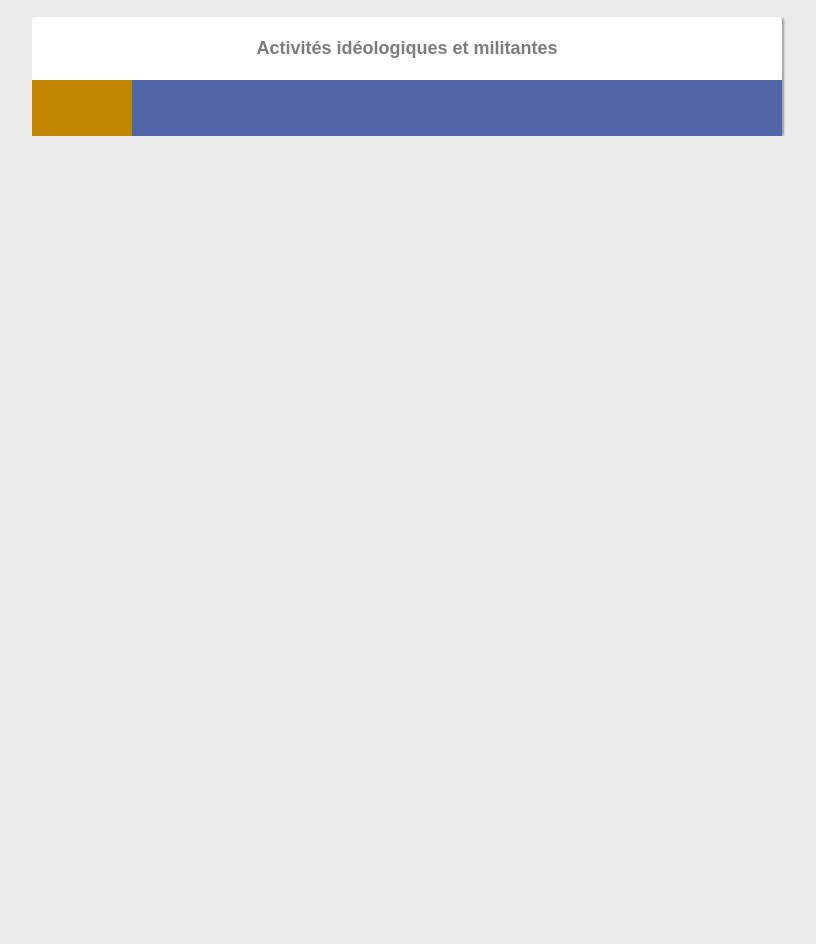
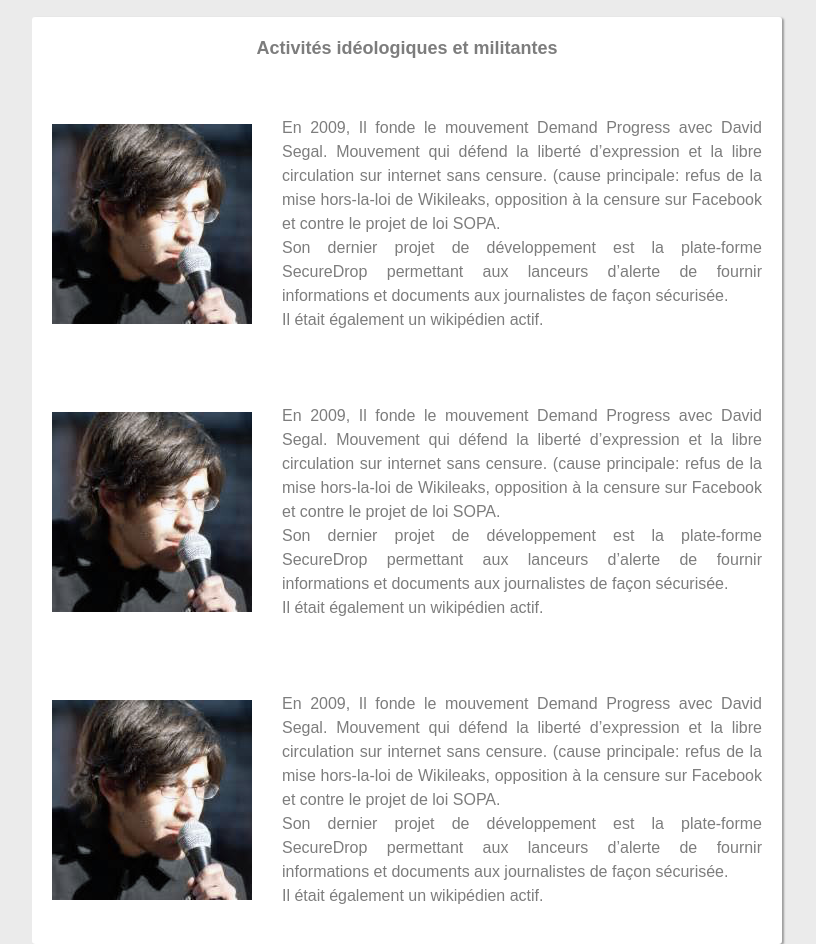
Before and after one commit to jldenbroeder/aaron-swartz, a plain HTML site: page index.html in a window 1280 px wide. Shown: the part 867-1811 px from the top of the page, without its empty margins (233-1049 px from the left). Before the commit the page ends 1003 px from the top, so only its background shows below. Drawn offline with Linux system fonts and the light colour scheme.

Commit message:
ajout et réglage des 3 derniers pavés

```diff
--- a/index.html
+++ b/index.html
@@ -63,8 +63,22 @@ Le 11 janvier 2013, Aaron Swartz s’est pendu dans son appartement de Brooklyn.
       <div class="align-vertical">
         <p class="texte-centre titre">Activités idéologiques et militantes</p>
         <div class="align-horizontal">
-          <div class="col_30"><p>&nbsp;</p></div>
-          <div class="col_fin"><p>&nbsp;</p></div>
+          <div class="col_30"><p><img src="images/aaron-200x200-3.jpg" alt="Aaron Swartz, En 2009, Il fonde le mouvement Demand Progress avec David Segal"></p></div>
+          <div class="col_fin"><p class="texte-justify">En 2009, Il fonde le mouvement Demand Progress avec David Segal. Mouvement qui défend la liberté d’expression et la libre circulation sur internet sans censure. (cause principale: refus de la mise hors-la-loi de Wikileaks, opposition à la censure sur Facebook et contre le projet de loi SOPA.<br>
+Son dernier projet de développement est la plate-forme SecureDrop permettant aux lanceurs d’alerte de fournir informations et documents aux journalistes de façon sécurisée. <br>
+Il était également un wikipédien actif. </p></div>
+        </div>
+        <div class="align-horizontal">
+          <div class="col_30"><p><img src="images/aaron-200x200-3.jpg" alt="Aaron Swartz, En 2009, Il fonde le mouvement Demand Progress avec David Segal"></p></div>
+          <div class="col_fin"><p class="texte-justify">En 2009, Il fonde le mouvement Demand Progress avec David Segal. Mouvement qui défend la liberté d’expression et la libre circulation sur internet sans censure. (cause principale: refus de la mise hors-la-loi de Wikileaks, opposition à la censure sur Facebook et contre le projet de loi SOPA.<br>
+Son dernier projet de développement est la plate-forme SecureDrop permettant aux lanceurs d’alerte de fournir informations et documents aux journalistes de façon sécurisée. <br>
+Il était également un wikipédien actif. </p></div>
+        </div>
+        <div class="align-horizontal">
+          <div class="col_30"><p><img src="images/aaron-200x200-3.jpg" alt="Aaron Swartz, En 2009, Il fonde le mouvement Demand Progress avec David Segal"></p></div>
+          <div class="col_fin"><p class="texte-justify">En 2009, Il fonde le mouvement Demand Progress avec David Segal. Mouvement qui défend la liberté d’expression et la libre circulation sur internet sans censure. (cause principale: refus de la mise hors-la-loi de Wikileaks, opposition à la censure sur Facebook et contre le projet de loi SOPA.<br>
+Son dernier projet de développement est la plate-forme SecureDrop permettant aux lanceurs d’alerte de fournir informations et documents aux journalistes de façon sécurisée. <br>
+Il était également un wikipédien actif. </p></div>
         </div>
       </div>
   </div>
--- a/style.css
+++ b/style.css
@@ -19,7 +19,7 @@ html, body {
 .row{
   width: 70%; /* A CHANGER */
   max-width: 750px;
-  min-width: 460px;
+  min-width: 520px;
   margin-top: 20px;
   background-color: rgb(255, 255, 255);
   /* coins arrondis */
@@ -131,8 +131,9 @@ h3{
   padding-right: 20px;
 }
 .col_30{
-  width: 100px;
-  background-color: rgb(191, 132, 0);
+  width: 25%;
+	min-width: 200px;
+	padding: 28px 10px 0px 20px;
   border-style: solid;
   border: 1px;
   border-color: #3d0d0d;
@@ -143,5 +144,6 @@ h3{
   -webkit-flex: 1;
   -ms-flex: 1;
   flex: 1;
-  background-color: rgb(82, 101, 167);
+	/*width: 75%;*/
+	padding: 20px;
 }
```
Also changed, not shown: images/aaron-200x200-1.jpg (added), images/aaron-200x200-2.jpg (added), images/aaron-200x200-3.jpg (added), 1 other file.
